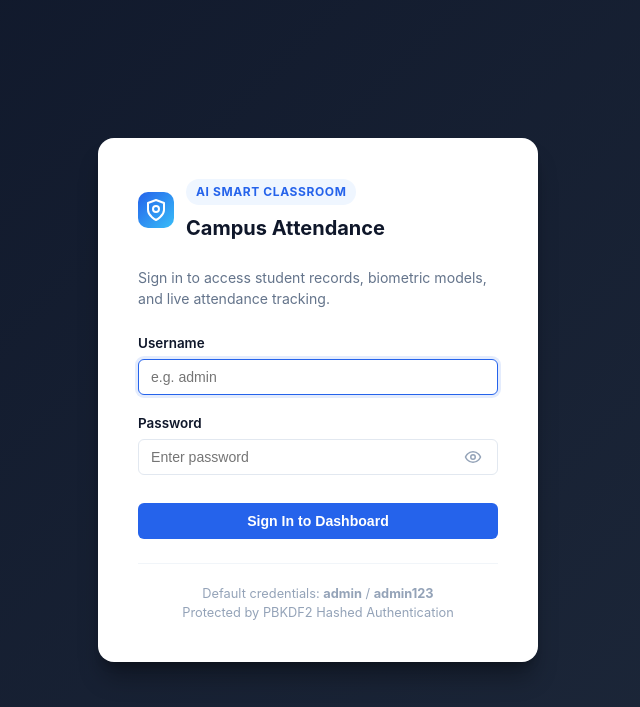
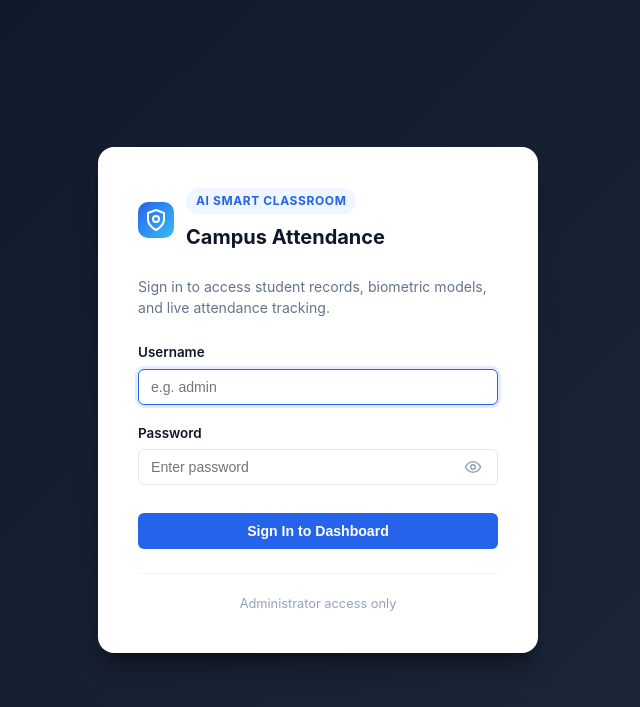
Before and after one commit to akprojectgroup3-wq/Attendence, a Flask app: page /login in a window 1280 px wide. Shown: the top 707 px of the page, without its empty margins (322-962 px from the left). Run offline with Flask 3, Linux system fonts and the light colour scheme; parts of the project's set-up code (start-up, migrations or seed data) failed here and were passed over.

Commit message:
Hide demo credentials on hosted login

```diff
--- a/templates/login.html
+++ b/templates/login.html
@@ -141,8 +141,7 @@
         </form>
 
         <div style="margin-top: 24px; padding-top: 20px; border-top: 1px solid #f1f5f9; text-align: center; font-size: 0.8rem; color: #94a3b8;">
-            Default credentials: <strong>admin</strong> / <strong>admin123</strong><br>
-            Protected by PBKDF2 Hashed Authentication
+            Administrator access only
         </div>
     </div>
 
```
